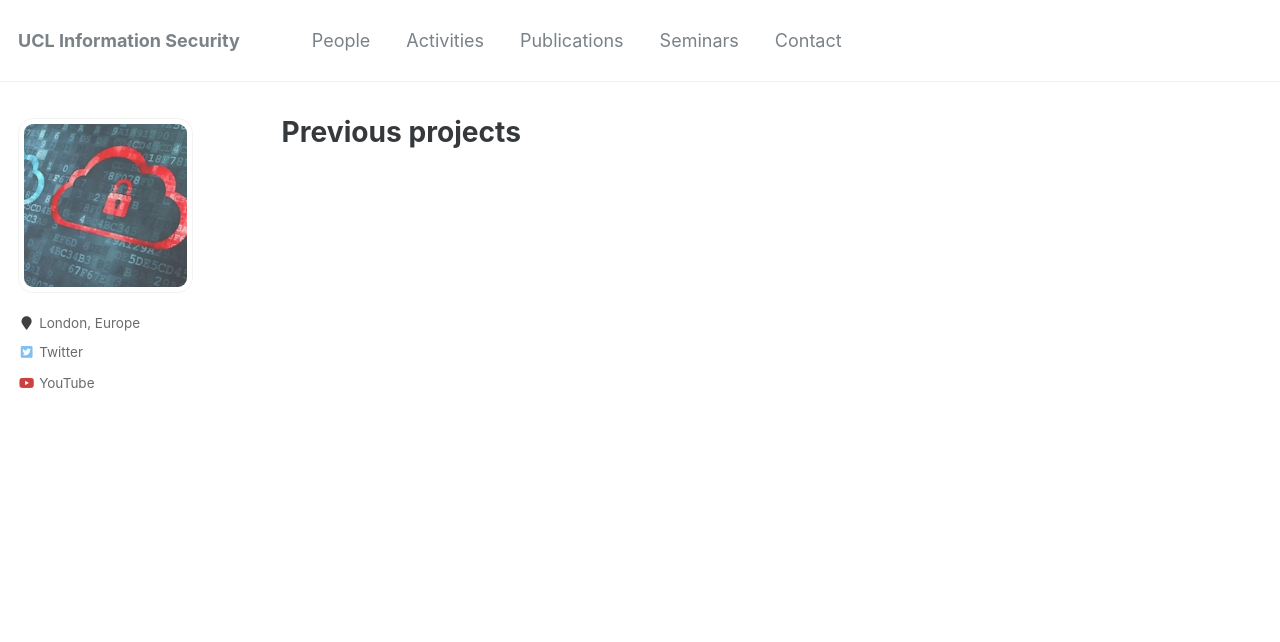
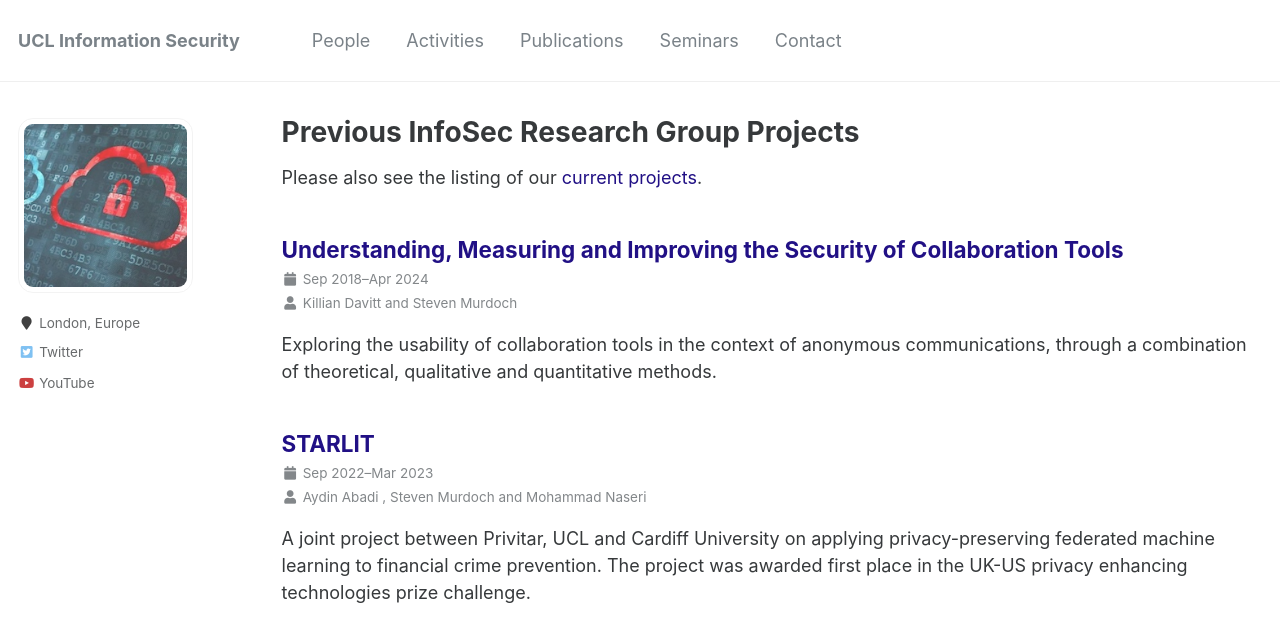
Before and after one commit to uclisec/uclisec.github.io, a Jekyll site: the page built from _pages/previous-projects.html, in a window 1280 px wide. Shown: the top 642 px of the page. Built offline with Jekyll 4.4.1, drawn with Linux system fonts in a browser that asks for light colours.

Commit message:
Update projects

```diff
--- a/_includes/multiauthor.html
+++ b/_includes/multiauthor.html
@@ -2,10 +2,10 @@
 {%- assign authorCount = authors | size -%}
 {% if authorCount == 0 %}
 {% elsif authorCount == 1 %}
-  <p><i class="fa fa-fw fa-user"></i>
+  <i class="fa fa-fw fa-user"></i>
   {{ authors | first }}</p>
 {% else %}
-  <p><i class="fa fa-fw fa-user"></i>
+  <i class="fa fa-fw fa-user"></i>
     {% for author in authors %}
         {% if forloop.first %}
             {{ author }}
@@ -15,5 +15,4 @@
             , {{ author }}
         {% endif %}
     {% endfor %}
-  </p>
 {% endif %}
--- a/_layouts/project.html
+++ b/_layouts/project.html
@@ -37,7 +37,7 @@ layout: default
         {% endif %}
         {% if page.talk_type %}<p>{{page.talk_type}} at {{ page.venue }},  {{page.location}} {% endif %}
 
-        {% include multiauthor.html authors=page.authors  %}
+        <p>{% include multiauthor.html authors=page.authors  %}</p>
         </header>
       {% endunless %}
 
--- a/_pages/previous-projects.html
+++ b/_pages/previous-projects.html
@@ -1,12 +1,20 @@
 ---
 layout: archive
-title: "Previous projects"
+title: "Previous InfoSec Research Group Projects"
 permalink: /previous-projects/
 author_profile: true
 ---
 
 {% include base_path %}
 
-{% for post in site.previous-projects %}
-  {% include archive-single-project.html %}
+<p>Please also see the listing of our <a href="/projects">current projects</a>.</p>
+
+{% capture nowunix %}{{'now' | date: '%s'}}{% endcapture %}
+{% for post in site.projects %}
+  {% if post.endDate %}
+    {% capture posttime %}{{post.endDate | date: '%s'}}{% endcapture %}
+    {% if posttime < nowunix %}
+      {% include archive-single-project.html %}
+    {% endif %}
+  {% endif %}
 {% endfor %}
--- a/_pages/projects.html
+++ b/_pages/projects.html
@@ -1,12 +1,23 @@
 ---
 layout: archive
-title: "Projects"
+title: "InfoSec Research Group Projects"
 permalink: /projects/
 author_profile: true
 ---
 
 {% include base_path %}
 
+<p>Examples of projects currently being carried out in the UCL Information Security Group are listed below.
+  Highlights of projects that have been completed can be found in the listing of <a href="/previous-projects">previous projects</a>.</p>
+
+{% capture nowunix %}{{'now' | date: '%s'}}{% endcapture %}
 {% for post in site.projects %}
-  {% include archive-single-project.html %}
+  {% if post.endDate %}
+    {% capture posttime %}{{post.endDate | date: '%s'}}{% endcapture %}
+    {% if posttime >= nowunix %}
+      {% include archive-single-project.html %}
+    {% endif %}
+  {% else %}
+    {% include archive-single-project.html %}
+  {% endif %}
 {% endfor %}
--- /dev/null
+++ b/_projects/STARLIT.md
@@ -0,0 +1,19 @@
+---
+title: "STARLIT"
+excerpt: "A joint project between Privitar, UCL and Cardiff University on applying privacy-preserving federated machine learning to financial crime prevention. The project was awarded first place in the UK-US privacy enhancing technologies prize challenge."
+authors:
+- Aydin Abadi
+- Steven Murdoch
+- Mohammad Naseri
+date: 2022-09-19
+endDate: 2023-03-31
+---
+
+STARLIT was a collaboration between Privitar, UCL and Cardiff University on applying privacy-preserving federated machine learning to financial crime prevention. The resulting system was entered to the Privacy Enhancing Technologies prize challenge, led by the U.K.’s Centre for Data Ethics and Innovation (CDEI) and Innovate UK, the U.S. National Institute of Standards and Technology (NIST), and the U.S. National Science Foundation (NSF), in cooperation with the White House Office of Science and Technology Policy.
+
+The system employs machine learning to analyse information about the transactions and parties involved without collecting all of the data in one place. STARLIT tested the system using synthetic data provided by SWIFT. The system was announced as joint first place winners at the Summit for Democracy, alongside the University of Cambridge. The team were also honoured with a special recognition prize for their work.
+
+Further information can be found on the [PETs Prize Challenge website](https://petsprizechallenges.com/) and [UCL's
+press
+release](https://www.ucl.ac.uk/computer-science/news/2023/mar/ucl-computer-science-team-wins-uk-us-privacy-enhancing-technologies-prize-challenge)
+on the award.
--- /dev/null
+++ b/_projects/UMISCT.md
@@ -0,0 +1,26 @@
+---
+title: "Understanding, Measuring and Improving the Security of Collaboration Tools"
+excerpt: "Exploring the usability of collaboration tools in the context of anonymous communications, through a combination of
+theoretical, qualitative and quantitative methods."
+authors:
+- Killian Davitt
+- Steven Murdoch
+date: 2018-09-24
+endDate: 2024-04-02
+---
+
+To achieve secure collaboration it is sometimes essential to not only to protect the content of communications, but also
+protect the identity of participants from third party observers and possibly even between participants themselves.
+Anonymous communication tools such as Tor can help achieve this goal, but only if they are sufficiently usable to allow
+safe participation by non-experts. The collaboration scenario is also particularly challenging for anonymous
+communication systems because the latency introduced by such systems can significantly harm usability. This project
+explores the usability of collaboration tools in the context of anonymous communications, through a combination of
+theoretical, qualitative and quantitative methods.
+
+This work was also supported through Collaborative ResistancE To Web Surveillance (CREWS), funded by UKRI through the
+[Human Data Interaction  Network Plus](https://hdi-network.org/).
+
+## Publications
+
+- Davitt K, Ristea D, Russell D, Murdoch SJ. **[CoStricTor: Collaborative HTTP Strict Transport Security in Tor
+  Browser](https://discovery.ucl.ac.uk/id/eprint/10181054)**. Proceedings on Privacy Enhancing Technologies, Jan 2024.
--- a/_sass/_archive.scss
+++ b/_sass/_archive.scss
@@ -15,7 +15,6 @@
   }
 
   a {
-    color: inherit;
     text-decoration: none;
   }
 }
```
Also changed, not shown: _previous-projects/portfolio-1.md (deleted, +0 -6 lines), _previous-projects/project-2.md (deleted, +0 -6 lines), _projects/PROTECT.md (added, +16 -0 lines), _projects/REPHRAIN.md (added, +20 -0 lines), _projects/portfolio-1.md (deleted, +0 -11 lines), _projects/project-2.md (deleted, +0 -6 lines).
